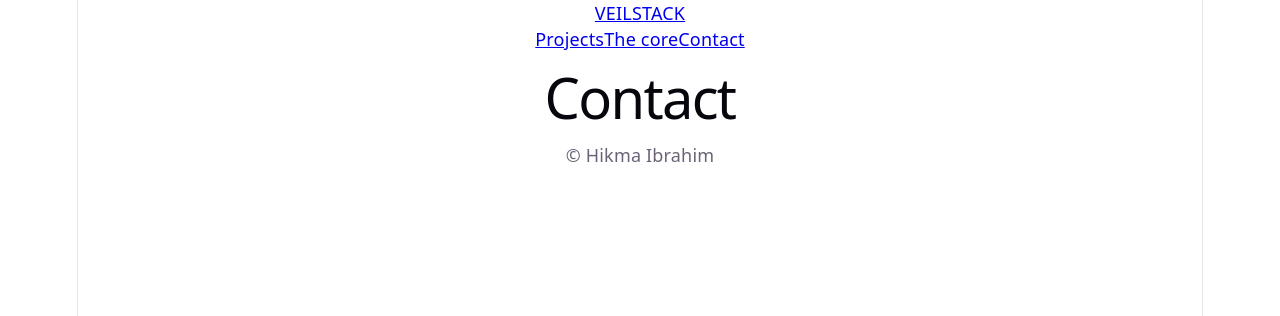
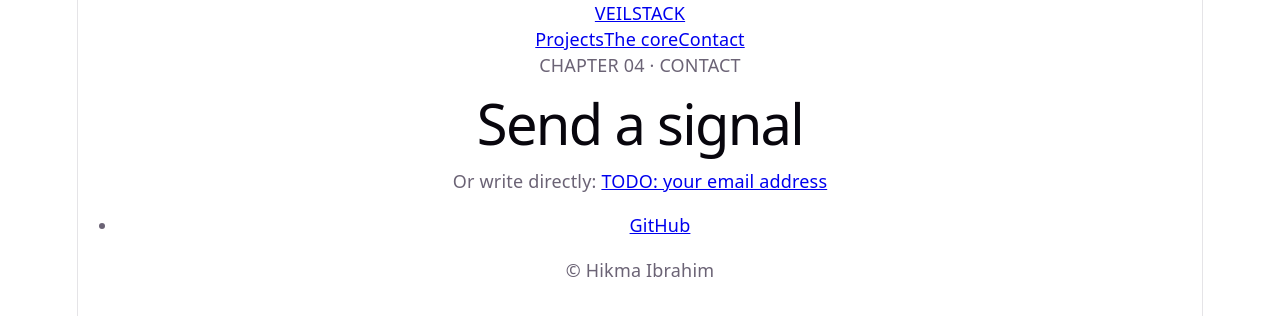
Before and after one commit to Hikma1/veilstack, a React (Vite) app: page /contact in a window 1280 px wide. Shown: the top 316 px of the page. Built offline with nearby package versions, Linux system fonts and the light colour scheme.

Commit message:
adding contact

```diff
--- a/src/pages/Contact.jsx
+++ b/src/pages/Contact.jsx
@@ -1,3 +1,73 @@
-export default function Projects() {
-  return <h1 className="font-serif text-5xl pt-10">Contact</h1>
+import { useState } from 'react'
+import { contact } from '../data/profile'
+
+const FORM_URL = '' // paste your Formspree endpoint here, e.g. https://formspree.io/f/xxxxxxx
+
+export default function Contact() {
+  const [status, setStatus] = useState('idle')
+
+  async function handleSubmit(e) {
+    e.preventDefault()
+    setStatus('sending')
+    try {
+      const res = await fetch(FORM_URL, {
+        method: 'POST',
+        headers: { Accept: 'application/json' },
+        body: new FormData(e.target),
+      })
+      if (!res.ok) throw new Error('failed')
+      setStatus('sent')
+      e.target.reset()
+    } catch {
+      setStatus('error')
+    }
+  }
+
+  const field =
+    'w-full rounded-xl border border-line bg-layer-1 px-4 py-3 outline-none focus:border-amber'
+
+  return (
+    <section className="pt-6 pb-16 max-w-xl">
+      <p className="font-mono text-amber text-sm">CHAPTER 04 · CONTACT</p>
+      <h1 className="font-serif text-5xl mt-3">Send a signal</h1>
+      <p className="text-muted mt-4">
+        Or write directly:{' '}
+        <a className="text-amber underline" href={`mailto:${contact.email}`}>{contact.email}</a>
+      </p>
+
+      {FORM_URL ? (
+        <form onSubmit={handleSubmit} className="mt-8 flex flex-col gap-4">
+          <label className="flex flex-col gap-2 text-sm">
+            Name
+            <input name="name" required className={field} />
+          </label>
+          <label className="flex flex-col gap-2 text-sm">
+            Email
+            <input name="email" type="email" required className={field} />
+          </label>
+          <label className="flex flex-col gap-2 text-sm">
+            Message
+            <textarea name="message" rows="5" required className={field} />
+          </label>
+          <button
+            disabled={status === 'sending'}
+            className="px-6 py-3.5 bg-amber text-ink rounded-xl font-semibold disabled:opacity-60"
+          >
+            {status === 'sending' ? 'Sending…' : 'Send message'}
+          </button>
+          <p role="status" className="text-sm text-muted">
+            {status === 'sent' && 'Thank you, your message is on its way.'}
+            {status === 'error' && 'Something went wrong. Please email me directly.'}
+          </p>
+        </form>
+      ) : null}
+
+      <ul className="mt-8 flex gap-6 font-mono text-sm">
+        <li><a className="hover:text-amber" href={contact.github} target="_blank" rel="noreferrer">GitHub</a></li>
+        {contact.linkedin && (
+          <li><a className="hover:text-amber" href={contact.linkedin} target="_blank" rel="noreferrer">LinkedIn</a></li>
+        )}
+      </ul>
+    </section>
+  )
 }
```
